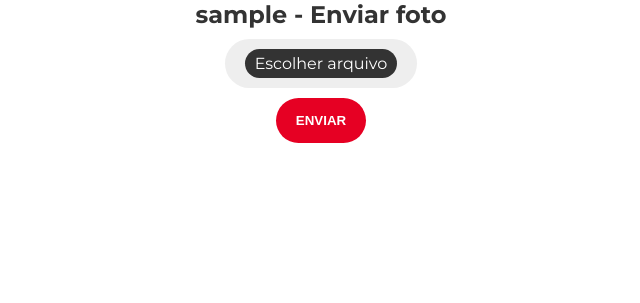
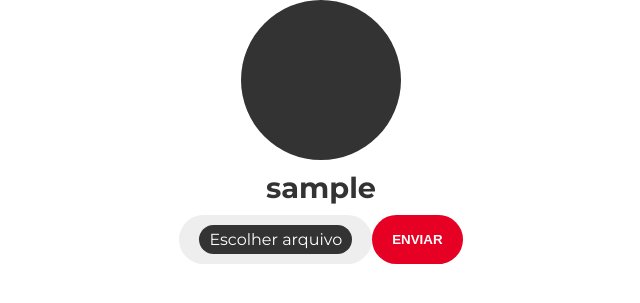
Before and after one commit to Bielartur/fake_pinterest, a Flask app: page /perfil/1 in a window 1280 px wide. Shown: the part 72-375 px from the top of the page, without its empty margins (319-959 px from the left). Run offline with Flask 3, Linux system fonts and the light colour scheme; the visitor is signed in with stand-in values (Sample User, id 1); data that the repository does not hold is empty; parts of the project's set-up code (start-up, migrations or seed data) failed here and were passed over.

Commit message:
Estilizando a página de perfil do própio usuário

```diff
--- a/fakepinterest/static/css/style.css
+++ b/fakepinterest/static/css/style.css
@@ -219,6 +219,10 @@ img {
   column-gap: 10px;
 }
 
+.form-post-img {
+  display: flex;
+}
+
 .input-arquivo {
   display: none;
 }
@@ -325,3 +329,18 @@ img {
   font-weight: 600;
   font-size: 28px;
 }
+
+.foto-usuario {
+  width: 160px;
+  height: 160px;
+  border-radius: 50%;
+  background-color: #333333;
+}
+
+.nome-usuario {
+  font-size: 1.8rem;
+}
+
+.form-post-img {
+  margin-bottom: 1rem;
+}
--- a/fakepinterest/templates/perfil.html
+++ b/fakepinterest/templates/perfil.html
@@ -9,10 +9,13 @@
     {% include 'navbar.html' %}
     <div class="container">
     {% if form %}
-            <form method="post" enctype="multipart/form-data" class="bloco-add-img">
+        <div class="bloco-add-img">
+            {#                <img src="{{ usuario.imagem_perfil }}" alt="Logo do usuário {{ usuario.username }}">#}
+            <div class="foto-usuario"></div>
+            <h2 class="nome-usuario">{{ usuario.username }}</h2>
+
+            <form method="post" enctype="multipart/form-data" class="form-post-img">
                 {{ form.csrf_token }}
-                <h2>{{ usuario.username }} - Enviar foto</h2>
-
                 <div class="bloco-arquivo">
                     <label for="foto" class="botao-arquivo">
                         Escolher arquivo
@@ -23,6 +26,8 @@
 
                 {{ form.botao_confirmacao(class='botao-login') }}
             </form>
+        </div>
+    </div>
     {% else %}
     <div class="div-perfil">
         <h2>Perfil de {{ usuario.username }}</h2>
@@ -52,7 +57,6 @@
         </div>
     {% endfor %}
     </div>
-    </div>
 
     <script>
         let input = document.getElementById("foto");
```
Also changed, not shown: fakepinterest/static/fotos_posts/pinterest-8.jpg (added). Lines whose indentation alone changed are shown as unchanged.
